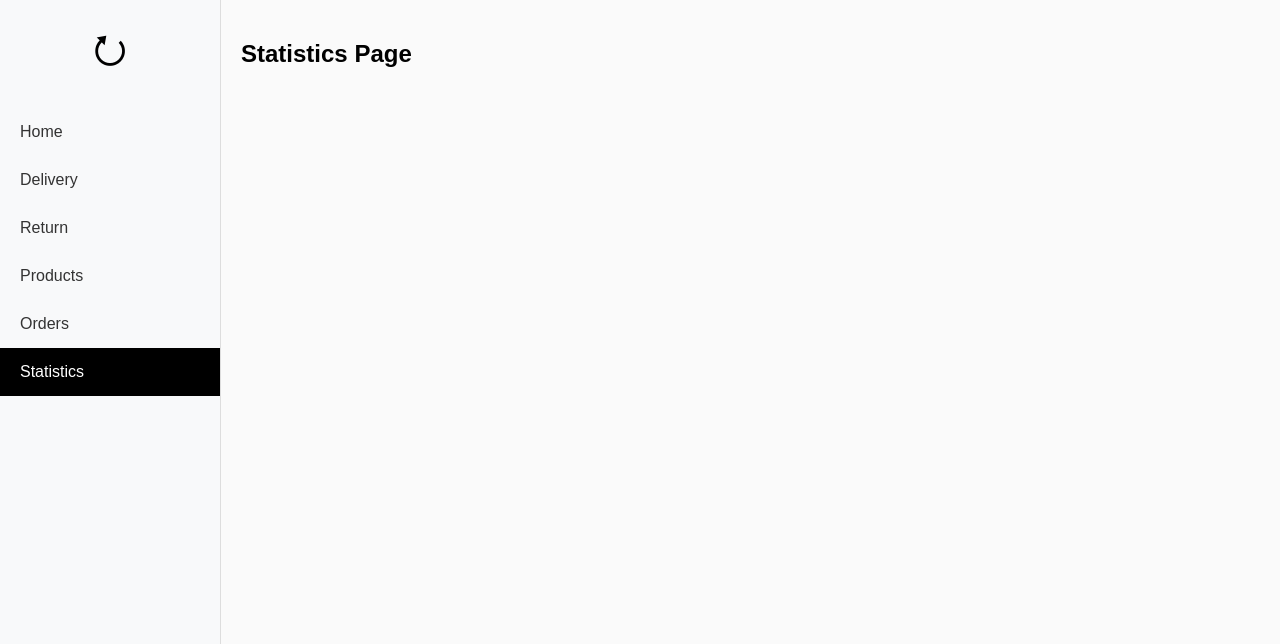
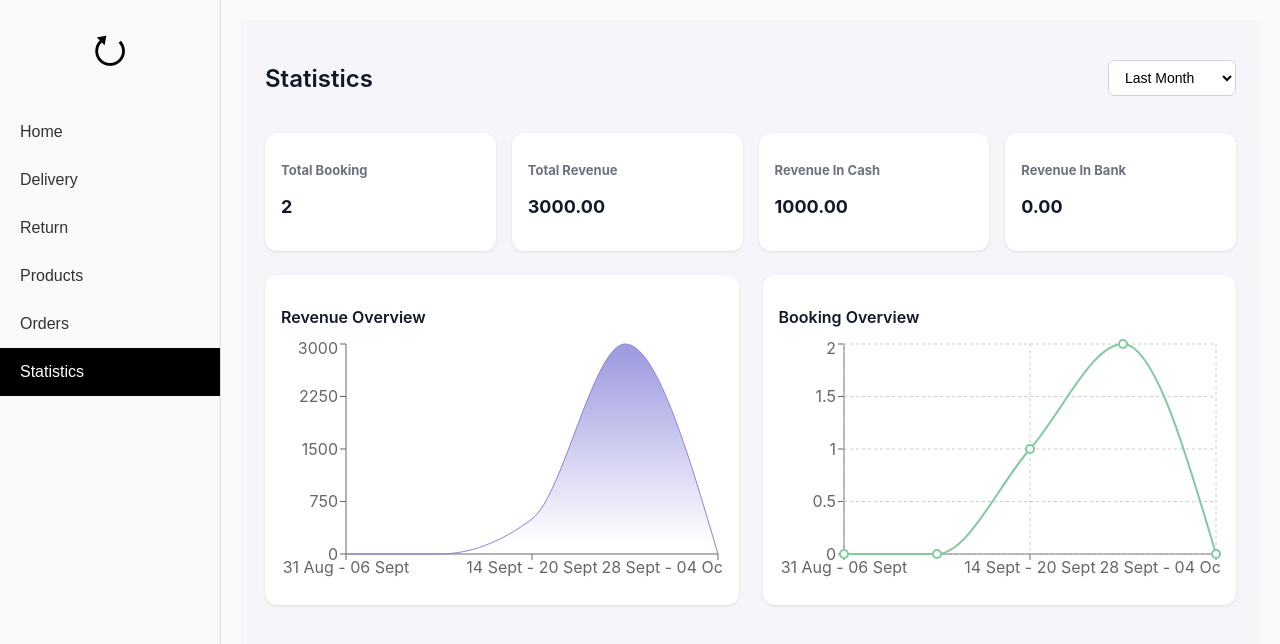
Before and after one commit to Pramodiniprasad/Rental-studio-, a React (Create React App) app: page /statistics in a window 1280 px wide. Both pictures are taken after typing "name@example.com", "Sample123" into the empty fields and a click on the button "Sign In". Shown: the top 644 px of the page. Built offline with nearby package versions, Linux system fonts and the light colour scheme.

Commit message:
Statistics page

```diff
--- a/package.json
+++ b/package.json
@@ -14,6 +14,7 @@
     "react-icons": "^5.5.0",
     "react-router-dom": "^7.9.3",
     "react-scripts": "5.0.1",
+    "recharts": "^3.2.1",
     "web-vitals": "^2.1.4"
   },
   "scripts": {
--- /dev/null
+++ b/src/pages/Statistics.css
@@ -0,0 +1,96 @@
+.page-container {
+  padding: 24px;
+  font-family: "Inter", sans-serif;
+  background-color: #f5f6fa;
+  min-height: 100vh;
+}
+
+/* Header section: title left, filter right */
+.header-bar {
+  display: flex;
+  justify-content: space-between;
+  align-items: center;
+  margin-bottom: 20px;
+}
+
+.page-title {
+  font-size: 24px;
+  font-weight: 600;
+  color: #111827;
+}
+
+/* Filter section */
+.filter-bar {
+  display: flex;
+  align-items: center;
+  gap: 10px;
+}
+
+.filter-bar select,
+.filter-bar input[type="date"] {
+  padding: 8px 12px;
+  border: 1px solid #d1d5db;
+  border-radius: 6px;
+  font-size: 14px;
+  background-color: #fff;
+  outline: none;
+  cursor: pointer;
+}
+
+.filter-bar input[type="date"]:focus,
+.filter-bar select:focus {
+  border-color: #6366f1;
+}
+
+/* Summary Cards */
+.stats-grid {
+  display: grid;
+  grid-template-columns: repeat(4, 1fr);
+  gap: 16px;
+  margin-bottom: 24px;
+}
+
+.stat-card {
+  background-color: #ffffff;
+  border-radius: 12px;
+  padding: 16px;
+  box-shadow: 0 1px 3px rgba(0, 0, 0, 0.1);
+  transition: transform 0.2s ease;
+}
+
+.stat-card:hover {
+  transform: translateY(-3px);
+}
+
+.stat-card h3 {
+  font-size: 13px;
+  color: #6b7280;
+  margin-bottom: 4px;
+}
+
+.stat-card p {
+  font-size: 18px;
+  font-weight: bold;
+  color: #111827;
+}
+
+/* Chart Layout */
+.chart-grid {
+  display: grid;
+  grid-template-columns: 1fr 1fr;
+  gap: 24px;
+}
+
+.chart-card {
+  background: #fff;
+  padding: 16px;
+  border-radius: 12px;
+  box-shadow: 0 1px 3px rgba(0, 0, 0, 0.1);
+}
+
+.chart-card h3 {
+  font-size: 16px;
+  font-weight: 600;
+  margin-bottom: 12px;
+  color: #111827;
+}
--- a/src/pages/Statistics.js
+++ b/src/pages/Statistics.js
@@ -1,6 +1,142 @@
+import React, { useState, useEffect } from "react";
+import {
+  LineChart,
+  Line,
+  XAxis,
+  YAxis,
+  Tooltip,
+  CartesianGrid,
+  ResponsiveContainer,
+  AreaChart,
+  Area,
+} from "recharts";
+import "./Statistics.css";
 
-// Statistics.js
-import React from "react";
 export default function Statistics() {
-  return <div className="page"><h2>Statistics Page</h2></div>;
+  const [filter, setFilter] = useState("Last Month");
+  const [fromDate, setFromDate] = useState("");
+  const [toDate, setToDate] = useState("");
+  const [filteredData, setFilteredData] = useState([]);
+
+  const dummyData = [
+    { week: "31 Aug - 06 Sept", revenue: 0, bookings: 0 },
+    { week: "07 Sept - 13 Sept", revenue: 0, bookings: 0 },
+    { week: "14 Sept - 20 Sept", revenue: 500, bookings: 1 },
+    { week: "21 Sept - 27 Sept", revenue: 3000, bookings: 2 },
+    { week: "28 Sept - 04 Oct", revenue: 0, bookings: 0 },
+  ];
+
+  useEffect(() => {
+    if (filter === "Today") {
+      setFilteredData(dummyData.slice(-1));
+    } else if (filter === "Last Week") {
+      setFilteredData(dummyData.slice(-2));
+    } else if (filter === "Last Month") {
+      setFilteredData(dummyData);
+    } else if (filter === "Custom Date" && fromDate && toDate) {
+      setFilteredData(dummyData.slice(1, 4));
+    }
+  }, [filter, fromDate, toDate]);
+
+  return (
+    <div className="page-container">
+      {/* Header with filter on right */}
+      <div className="header-bar">
+        <h2 className="page-title">Statistics</h2>
+
+        <div className="filter-bar">
+          <select
+            value={filter}
+            onChange={(e) => setFilter(e.target.value)}
+          >
+            <option>Today</option>
+            <option>Last Week</option>
+            <option>Last Month</option>
+            <option>Custom Date</option>
+          </select>
+
+          {filter === "Custom Date" && (
+            <>
+              <input
+                type="date"
+                value={fromDate}
+                onChange={(e) => setFromDate(e.target.value)}
+              />
+              <input
+                type="date"
+                value={toDate}
+                onChange={(e) => setToDate(e.target.value)}
+              />
+            </>
+          )}
+        </div>
+      </div>
+
+      {/* Summary Cards */}
+      <div className="stats-grid">
+        <div className="stat-card">
+          <h3>Total Booking</h3>
+          <p>2</p>
+        </div>
+        <div className="stat-card">
+          <h3>Total Revenue</h3>
+          <p>3000.00</p>
+        </div>
+        <div className="stat-card">
+          <h3>Revenue In Cash</h3>
+          <p>1000.00</p>
+        </div>
+        <div className="stat-card">
+          <h3>Revenue In Bank</h3>
+          <p>0.00</p>
+        </div>
+      </div>
+
+      {/* Charts */}
+      <div className="chart-grid">
+        <div className="chart-card">
+          <h3>Revenue Overview</h3>
+          <ResponsiveContainer width="100%" height={250}>
+            <AreaChart data={filteredData}>
+              <defs>
+                <linearGradient id="colorRev" x1="0" y1="0" x2="0" y2="1">
+                  <stop offset="5%" stopColor="#8884d8" stopOpacity={0.8} />
+                  <stop offset="95%" stopColor="#8884d8" stopOpacity={0} />
+                </linearGradient>
+              </defs>
+              <XAxis dataKey="week" />
+              <YAxis />
+              <Tooltip />
+              <Area
+                type="monotone"
+                dataKey="revenue"
+                stroke="#8884d8"
+                fillOpacity={1}
+                fill="url(#colorRev)"
+              />
+            </AreaChart>
+          </ResponsiveContainer>
+        </div>
+
+        <div className="chart-card">
+          <h3>Booking Overview</h3>
+          <ResponsiveContainer width="100%" height={250}>
+            <LineChart data={filteredData}>
+              <XAxis dataKey="week" />
+              <YAxis />
+              <Tooltip />
+              <CartesianGrid strokeDasharray="3 3" />
+              <Line
+                type="monotone"
+                dataKey="bookings"
+                stroke="#82ca9d"
+                strokeWidth={2}
+                dot={{ r: 4 }}
+              />
+            </LineChart>
+          </ResponsiveContainer>
+        </div>
+      </div>
+    </div>
+  );
 }
```
Also changed, not shown: 1 other file (tests, documents, lock files or other folders).
